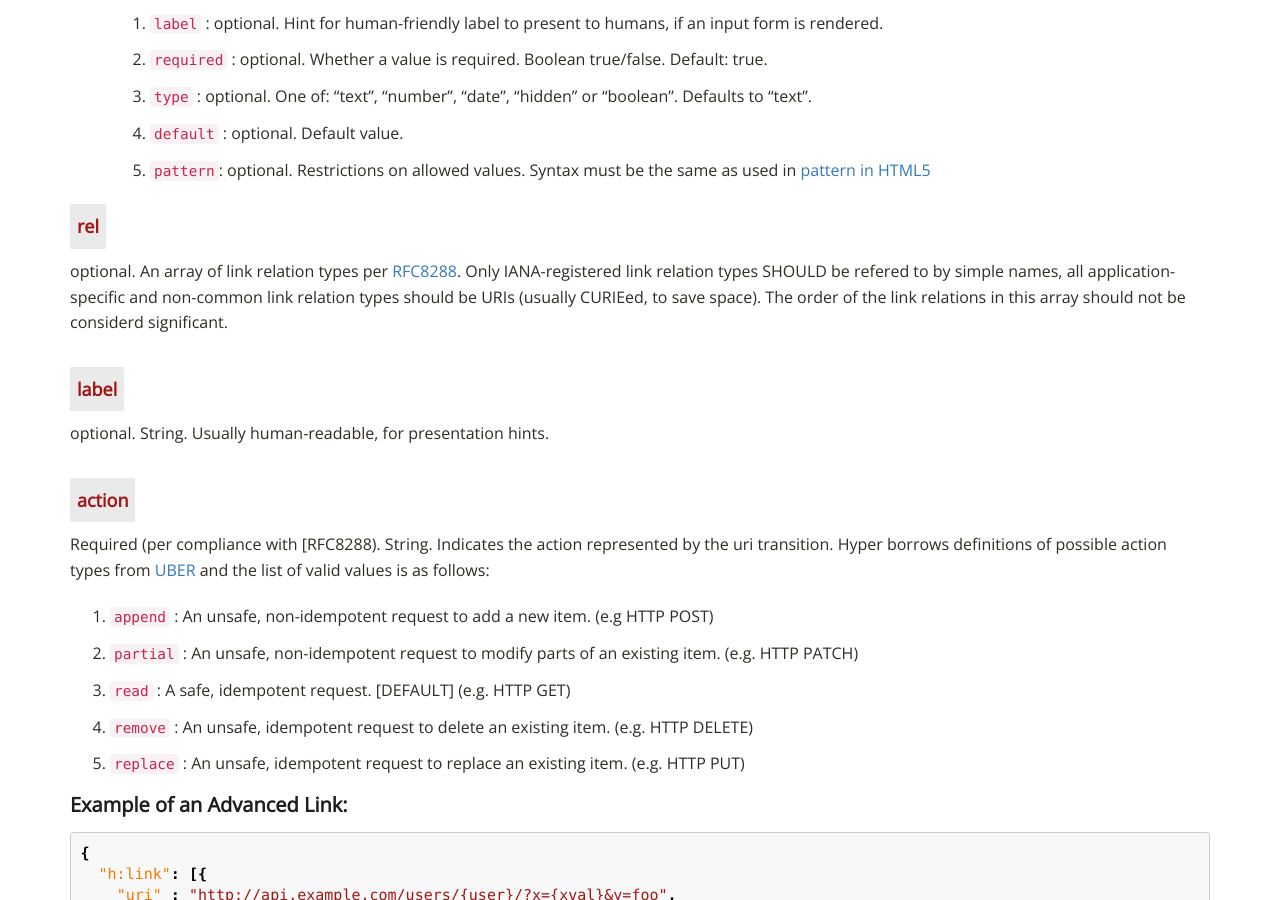
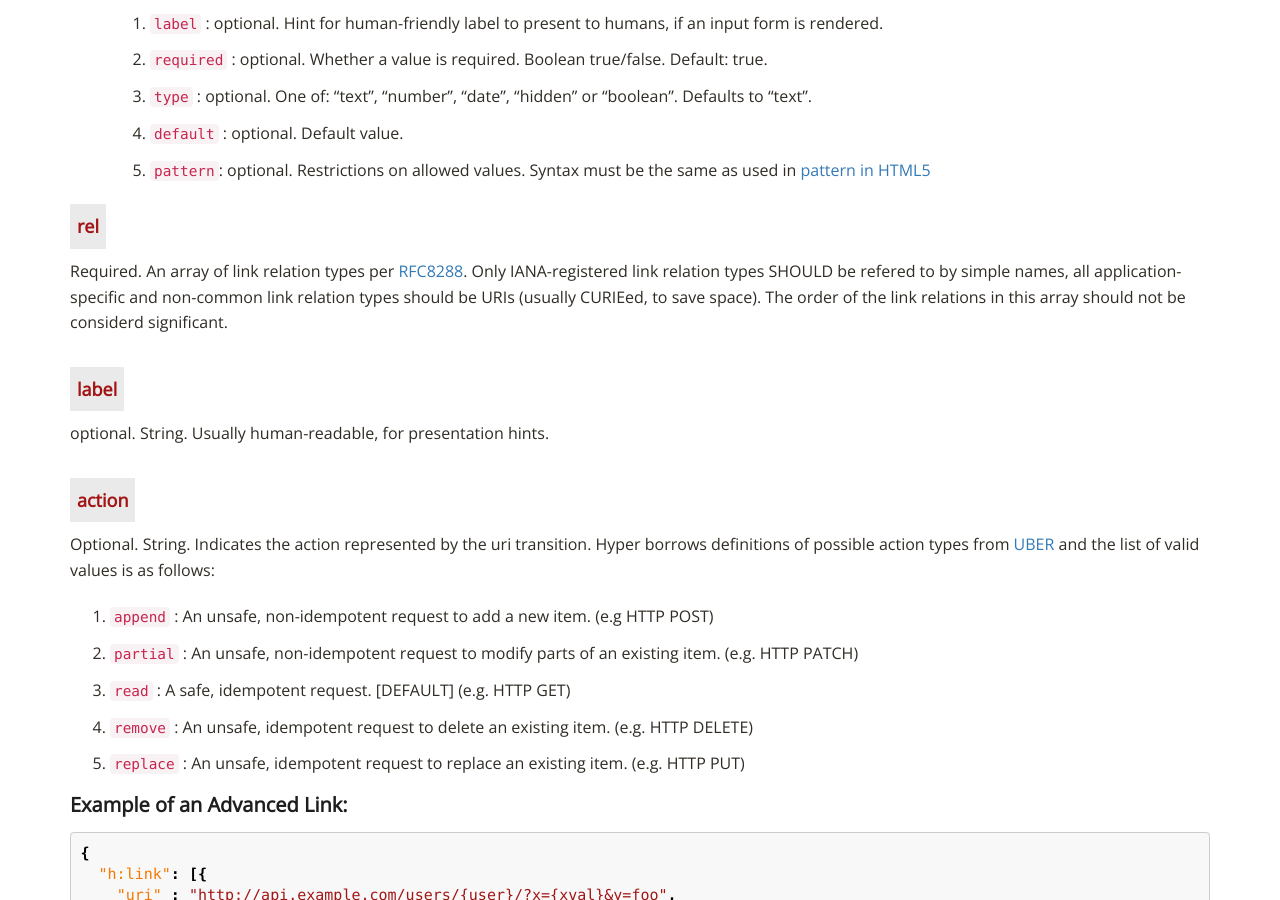
Before and after one commit to inadarei/hyper, a Jekyll site: the page built from spec.md, in a window 1280 px wide and 900 px high, scrolled down 6470 px. Built offline with Jekyll 4.4.1, drawn with Linux system fonts in a browser that asks for light colours; nearby versions of some CDN libraries.

Commit message:
making rel required

```diff
--- a/_includes/propdefs/link.md
+++ b/_includes/propdefs/link.md
@@ -56,11 +56,10 @@ optional. String. Usually human-readable, for presentation hints.
 
 ###### action
 
-Required (per compliance with
-[RFC8288[](https://tools.ietf.org/html/rfc8288#section-3.3)). String. Indicates
-the action represented by the uri transition. Hyper borrows definitions of
-possible action types from [UBER](http://www.uberhypermedia.org) and the list of
-valid values is as follows:
+Optional. String. Indicates the action represented by the uri transition. Hyper
+borrows definitions of possible action types from
+[UBER](http://www.uberhypermedia.org) and the list of valid values is as
+follows:
 
 1. `append` : An unsafe, non-idempotent request to add a new item. (e.g HTTP POST)
 2. `partial` : An unsafe, non-idempotent request to modify parts of an existing item. (e.g. HTTP PATCH)
```
Also changed, not shown: other parts of _includes/propdefs/link.md (+1 -1 lines).
